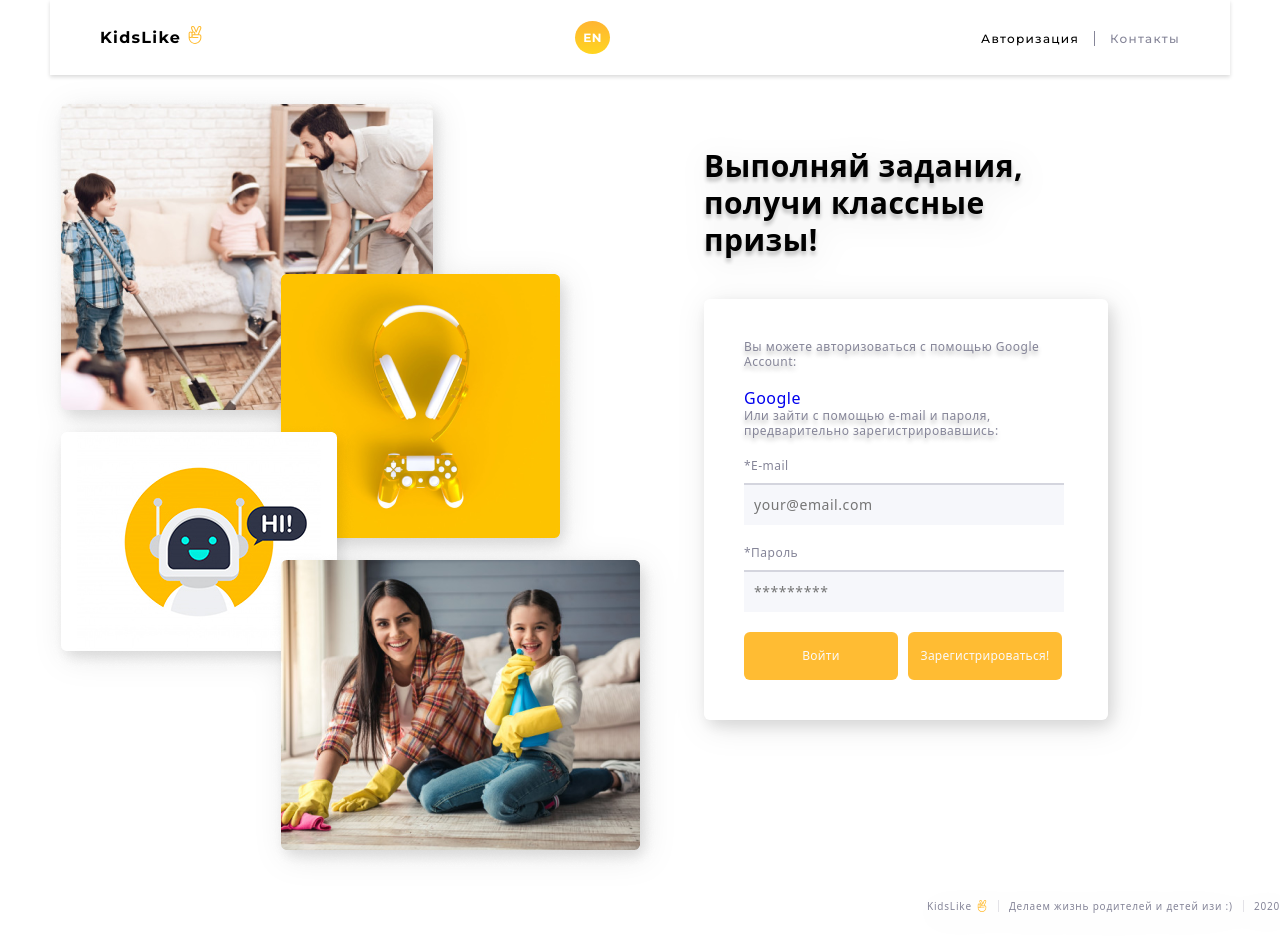
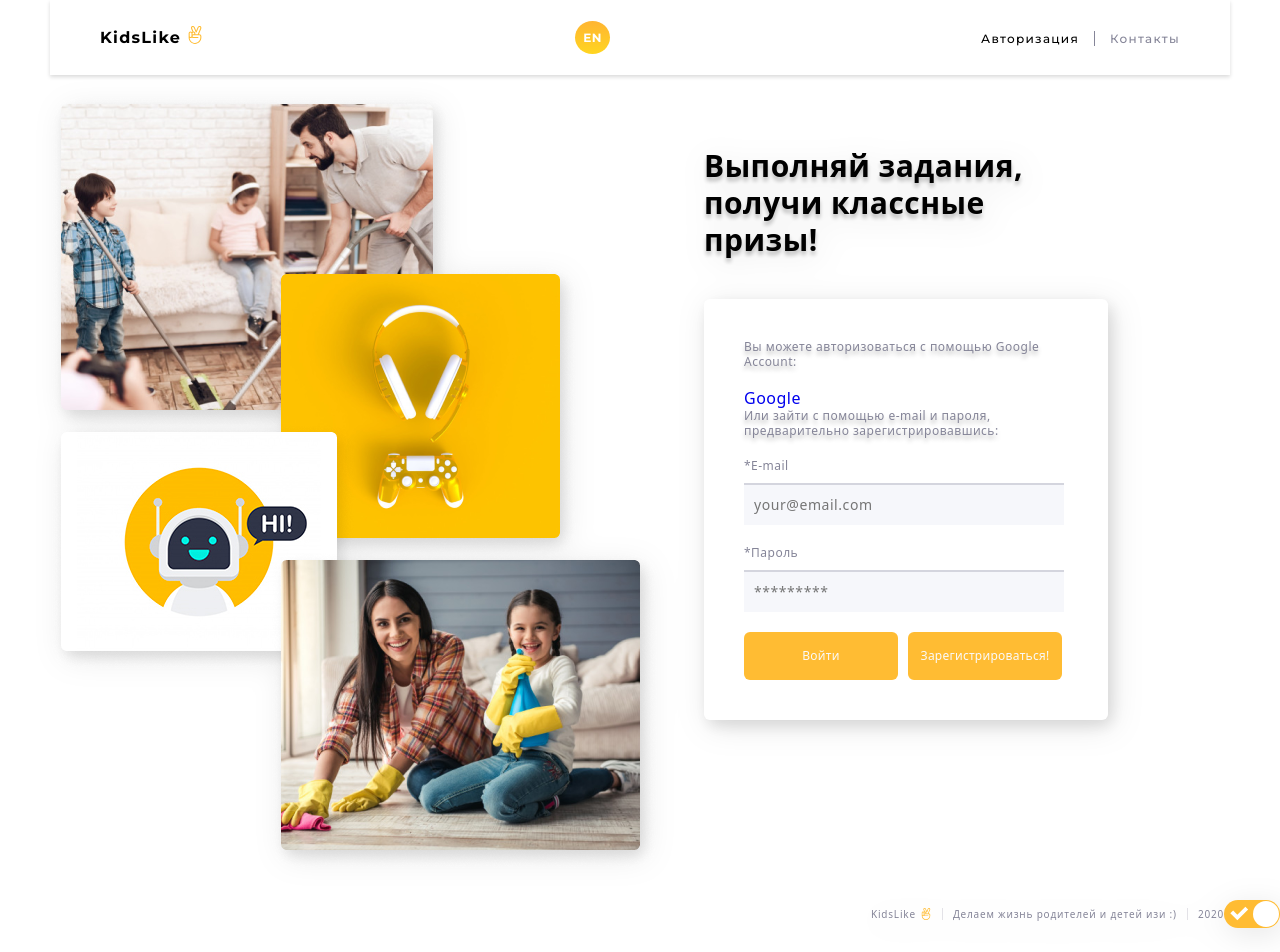
Before and after one commit to DenysPetrenk0/BC8-REACT_team-2, a React (Create React App) app: page /auth in a window 1280 px wide. Shown: the top 952 px of the page. Built offline with nearby package versions, Linux system fonts and the light colour scheme.

Commit message:
theme-switcher-styles

```diff
--- a/package.json
+++ b/package.json
@@ -23,6 +23,7 @@
     "react-redux": "^7.2.4",
     "react-router-dom": "^5.2.0",
     "react-scripts": "4.0.3",
+    "react-switch": "^6.0.0",
     "redux": "^4.1.1",
     "redux-devtools-extension": "^2.13.9",
     "redux-logger": "^3.0.6",
--- a/src/App.js
+++ b/src/App.js
@@ -1,6 +1,6 @@
 /** @format */
 
-import React, { Suspense, useEffect } from 'react';
+import React, { Suspense, useEffect, createContext } from 'react';
 import Header from './components/header/Header';
 import ContentSwitcher from './contentSwitcher/ContentSwitcher';
 import { mainRoutes } from './routes/mainRoutes';
@@ -10,9 +10,13 @@ import Spinner from './components/spinner/Spinner';
 import { useLocation } from 'react-router-dom';
 import { setUserToken } from './redux/auth/authActions';
 import { getToken } from './redux/auth/authSelectors';
+import usePersistedTheme from './themeSwitcher/hook/usePersistedTheme';
 const queryString = require('query-string');
 
+export const ThemeContext = createContext();
+
 const App = () => {
+  const [theme, changeTheme] = usePersistedTheme();
   const dispatch = useDispatch();
   const { search } = useLocation();
   const token = useSelector(getToken);
@@ -31,13 +35,14 @@ const App = () => {
   }, [dispatch, token]);
 
   return (
-    <Suspense fallback={<Spinner />}>
-      <Header />
+    <ThemeContext.Provider value={{ theme, changeTheme }}>
       <Suspense fallback={<Spinner />}>
-        <ContentSwitcher routes={mainRoutes} />
+        <Header />
+        <Suspense fallback={<Spinner />}>
+          <ContentSwitcher routes={mainRoutes} />
+        </Suspense>
       </Suspense>
-      {/* <Footer /> */}
-    </Suspense>
+    </ThemeContext.Provider>
   );
 };
 
--- a/src/components/footer/Footer.jsx
+++ b/src/components/footer/Footer.jsx
@@ -1,23 +1,35 @@
-import React from 'react';
+import React, { useContext } from 'react';
 import { useTranslation } from 'react-i18next';
 import styles from './Footer.module.css';
 import footerIcon from './footerIcon.svg';
+import ThemeSwitcher from '../../themeSwitcher/themeColors/themeSwitcher';
+import { ThemeContext } from '../../App';
+import cx from 'classnames';
 
 const Footer = () => {
+  const { theme } = useContext(ThemeContext);
   const { t } = useTranslation();
+
   return (
-    <div className={styles.footerContainer}>
+    <>
+      <div
+        className={cx(styles.footerContainer, styles[theme.colors.background])}
+      >
         <div className={styles.footerTitleContainer}>
-        <h2 className={styles.footerTitle}>KidsLike</h2>
+          <h2 className={cx(styles.footerTitle, styles[theme.colors.text])}>
+            KidsLike
+          </h2>
           <svg className={styles.footerIcon} width="12" height="12">
             <use href={footerIcon + '#icon-footerIconsvg'}></use>
           </svg>
         </div>
-      <p className={styles.footerSlogan}>
+        <p className={cx(styles.footerSlogan, styles[theme.colors.text])}>
           {t('Making the life of parents and their children easy')}
         </p>
         <p className={styles.footerDate}>2020</p>
+        <ThemeSwitcher />
       </div>
+    </>
   );
 };
 
--- a/src/components/footer/Footer.module.css
+++ b/src/components/footer/Footer.module.css
@@ -62,3 +62,11 @@
     padding-top: 50px;
   }
 }
+
+.darkBg {
+  background-color: rgba(82, 82, 100, 0.541);
+}
+
+.themeDarkText {
+  color: #fff;
+}
--- /dev/null
+++ b/src/themeSwitcher/hook/usePersistedTheme.jsx
@@ -0,0 +1,22 @@
+import { useEffect, useState } from 'react';
+import themes from '../themes';
+
+const usePersistedTheme = () => {
+  const getTheme = () => {
+    const storageTheme = JSON.parse(localStorage.getItem('theme'));
+    return themes[storageTheme] || themes.light;
+  };
+  const [theme, setTheme] = useState(getTheme());
+
+  const changeTheme = () => {
+    theme.title === 'dark' ? setTheme(themes.light) : setTheme(themes.dark);
+  };
+
+  useEffect(() => {
+    localStorage.setItem('theme', JSON.stringify(theme.title));
+  }, [theme]);
+
+  return [theme, changeTheme];
+};
+
+export default usePersistedTheme;
--- /dev/null
+++ b/src/themeSwitcher/themeColors/themeSwitcher.js
@@ -0,0 +1,24 @@
+import React, { useContext } from 'react';
+import Switch from 'react-switch';
+import { ThemeContext } from '../../App';
+
+const ThemeSwitcher = () => {
+  const { theme, changeTheme } = useContext(ThemeContext);
+  console.log('~ changeTheme', changeTheme);
+  console.log(theme);
+
+  return (
+    <>
+      <Switch
+        onChange={changeTheme}
+        checked={theme.title === 'light' ? true : false}
+        onColor={theme.colors.on}
+        offColor={theme.colors.off}
+        // height={30}
+        // width={70} смена размеров для свиtчера
+      />
+    </>
+  );
+};
+
+export default ThemeSwitcher;
--- /dev/null
+++ b/src/themeSwitcher/themes/darkTheme.js
@@ -0,0 +1,19 @@
+const dark = {
+  title: 'dark',
+  colors: {
+    background: 'darkBg',
+    text: 'themeDarkText',
+    on: '#FFBC33',
+    off: '#FFBC33',
+  },
+};
+
+export default dark;
+
+// .darkBg {
+//   background-color: rgba(82, 82, 100, 0.541);
+// }
+
+// .themeDarkText {
+//   color: #fff;
+// }
--- /dev/null
+++ b/src/themeSwitcher/themes/index.js
@@ -0,0 +1,8 @@
+import light from "./lightTheme";
+import dark from "./darkTheme";
+const themes = {
+  light,
+  dark,
+};
+
+export default themes;
--- /dev/null
+++ b/src/themeSwitcher/themes/lightTheme.js
@@ -0,0 +1,20 @@
+const light = {
+  title: 'light',
+  colors: {
+    primary: '#FFFFFF',
+    secondary: '#DBD7D8',
+    background: '#FFFFFF',
+    text: '#5A5A5A',
+    main: '#6e4ac2',
+    active: '#5F73A1',
+    title: '#000000',
+    input: '#000000',
+    label: '#5A5A5A',
+    button: '#A8A8A8',
+    buttonText: '#FFFFFF',
+    on: '#FFBC33',
+    of: '#FFBC33',
+  },
+};
+
+export default light;
```
Also changed, not shown: src/themeSwitcher/themeColors/themeColors.css (deleted, +0 -29 lines), src/themeSwitcher/themeSwitcher.js (deleted, +0 -17 lines), src/themeSwitcher/hfgsh.css (deleted), 1 other file (tests, documents, lock files or other folders). Lines whose indentation alone changed are shown as unchanged.
